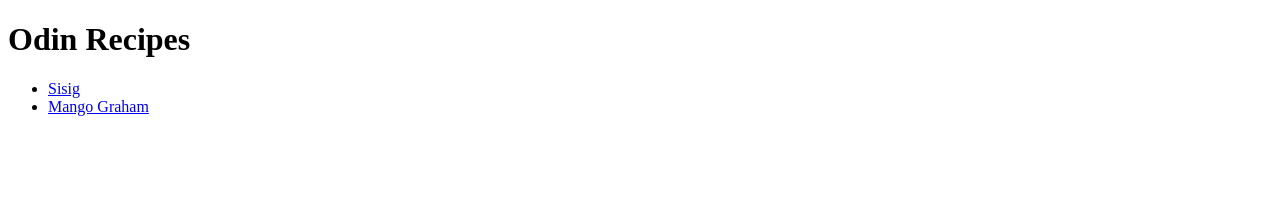
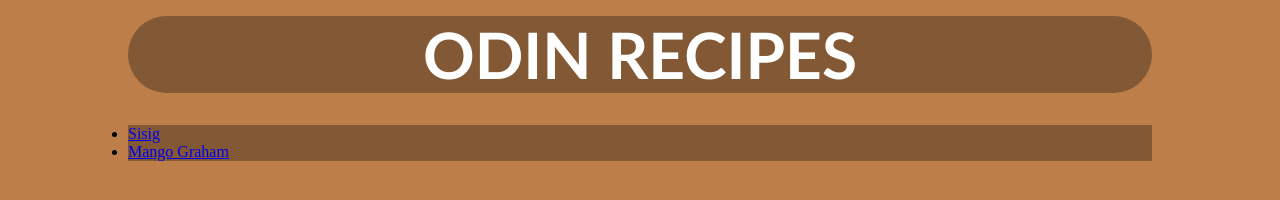
Before and after one commit to Jarnrsvlnn/odin-recipes, a plain HTML site: page index.html in a window 1280 px wide. Drawn offline with Linux system fonts and the light colour scheme.

Commit message:
Added styles to the home page

```diff
--- /dev/null
+++ b/home.css
@@ -0,0 +1,35 @@
+* {
+    margin: 0;
+    padding: 0;
+    box-sizing: border-box;
+}
+
+body {
+    background-color: rgb(189,126,74);
+}
+
+main {
+    display: flex;
+    align-items: center;
+    justify-content: center;
+    flex-direction: column;
+    gap: 2rem;
+}
+
+.title {
+    font-size: 2rem;
+    font-family: 'Trebuchet MS', sans-serif;
+    background-color: rgb(131, 88, 52);
+    width: 80%;
+    height: auto;
+    text-align: center;
+    color: white;
+    border-radius: 50px;
+    margin-top: 1rem;
+}
+
+.recipes-section {
+    background-color: rgb(131, 88, 52);
+    width: 80%;
+    height: auto;
+}
--- a/index.html
+++ b/index.html
@@ -4,13 +4,20 @@
     <meta charset="UTF-8">
     <meta name="viewport" content="width=device-width, initial-scale=1.0">
     <title>Recipes</title>
+    <link rel="stylesheet" href="home.css">
 </head>
 <body>
-    <h1>Odin Recipes</h1>
+    <main>
+        <div class="title">
+            <h1>ODIN RECIPES</h1>
+        </div>
 
-    <ul>
-        <li><a href="recipes/sisig.html">Sisig</a></li>
-        <li><a href="recipes/mango_graham.html">Mango Graham</a></li>
-    </ul>
+        <div class="recipes-section">
+            <ul>
+                <li><a href="recipes/sisig.html">Sisig</a></li>
+                <li><a href="recipes/mango_graham.html">Mango Graham</a></li>
+            </ul>
+        </div>
+    </main>
 </body>
 </html>
```
